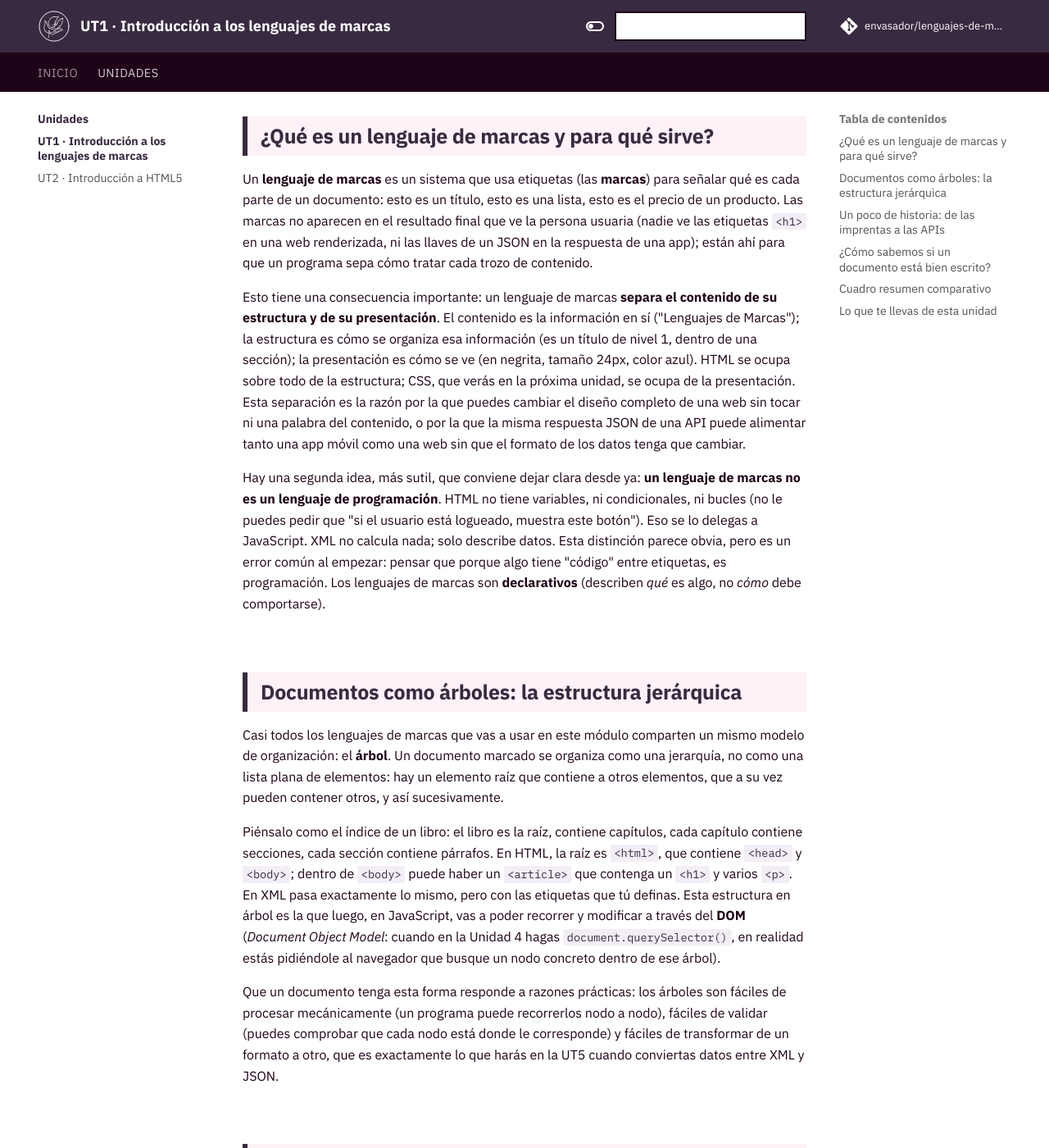
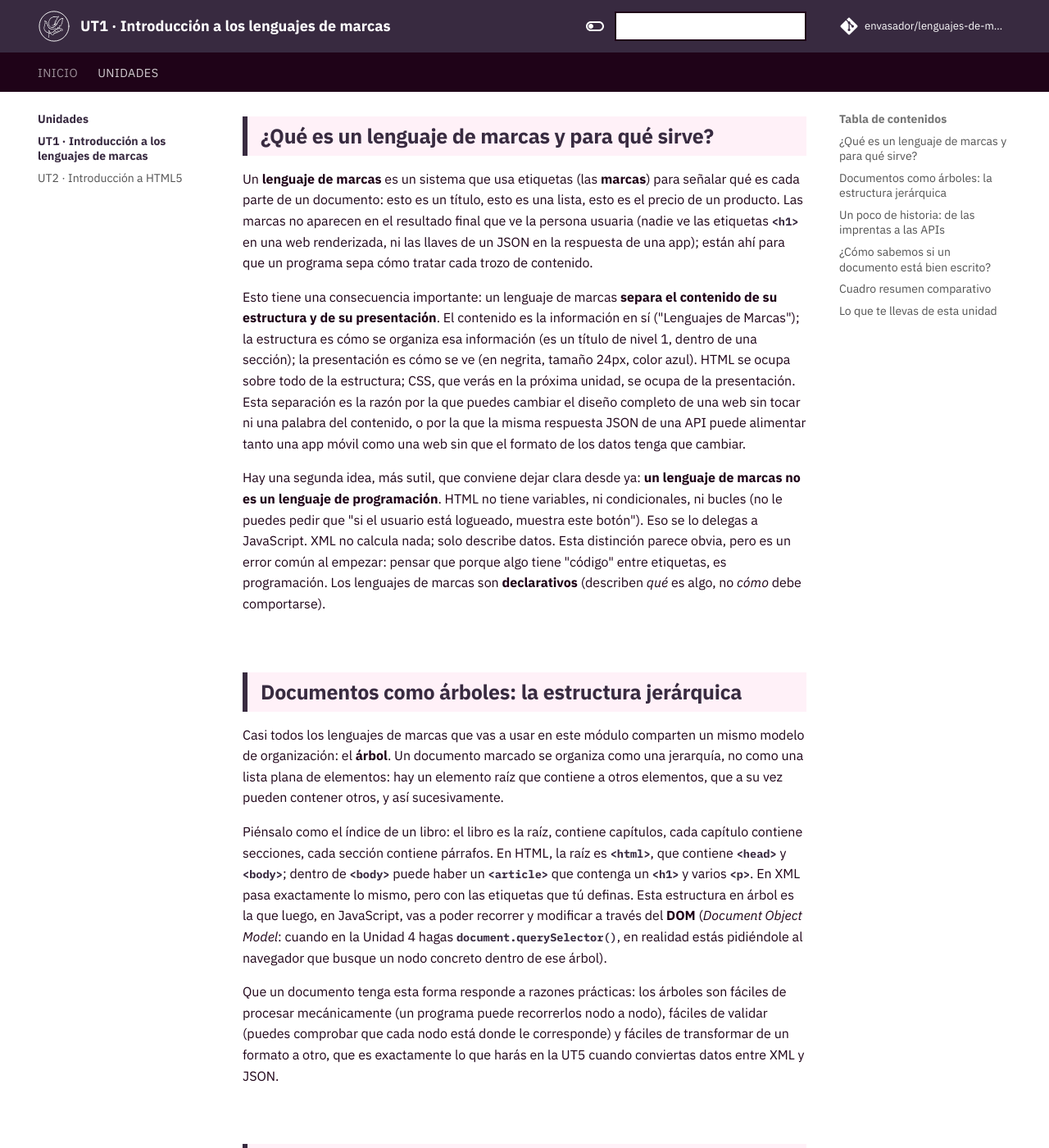
Before and after one commit to envasador/lenguajes-de-marcas, an MkDocs documentation site: the page built from docs/apuntes/introduccion-lenguajes-marcas.md, in a window 1280 px wide and 1400 px high, scrolled down 706 px. Shown: the whole window at 82% size. Built offline with MkDocs 1.6.1 and Material for MkDocs 9.7.7, drawn with Linux system fonts in a browser that asks for light colours; comment, search, counter and statistics services are not loaded.

Commit message:
Curso 2026 | 2027 - Actualización de apuntes y diseño

```diff
--- a/docs/stylesheet/extra.css
+++ b/docs/stylesheet/extra.css
@@ -271,14 +271,20 @@ body,
 }
 
 /* ===== CÓDIGO ===== */
-/* Código en línea (dentro de un párrafo, lista, tabla...): lavanda muy
-   suave sacado del morado del tema y letra morada, para que se distinga
-   del texto sin teñir la página de rosa. */
+/* Código en línea (dentro de un párrafo, lista, tabla...): sin fondo,
+   en negrita y con el morado del tema. */
 .md-typeset :not(pre) > code {
-  background-color: #F3EEF6 !important;
+  background-color: transparent !important;
   color: #382A40 !important;
+  font-weight: 700 !important;
+  padding: 0 !important;
   border-radius: 0 !important;
-  padding: 0.1em 0.35em !important;
+  box-shadow: none !important;
+}
+
+/* Las cabeceras de tabla tienen fondo oscuro: ahí el morado no se vería. */
+.md-typeset table:not([class]) th code {
+  color: #FFB8DE !important;
 }
 
 /* Bloques de código: fondo casi blanco (para no pelearse con el resaltado
@@ -294,8 +300,8 @@ body,
   border-radius: 0 !important;
 }
 
+/* En modo oscuro el morado no se leería: lavanda claro, también sin fondo. */
 [data-md-color-scheme="slate"] .md-typeset :not(pre) > code {
-  background-color: rgba(217,200,230,0.12) !important;
   color: #D9C8E6 !important;
 }
 
```
